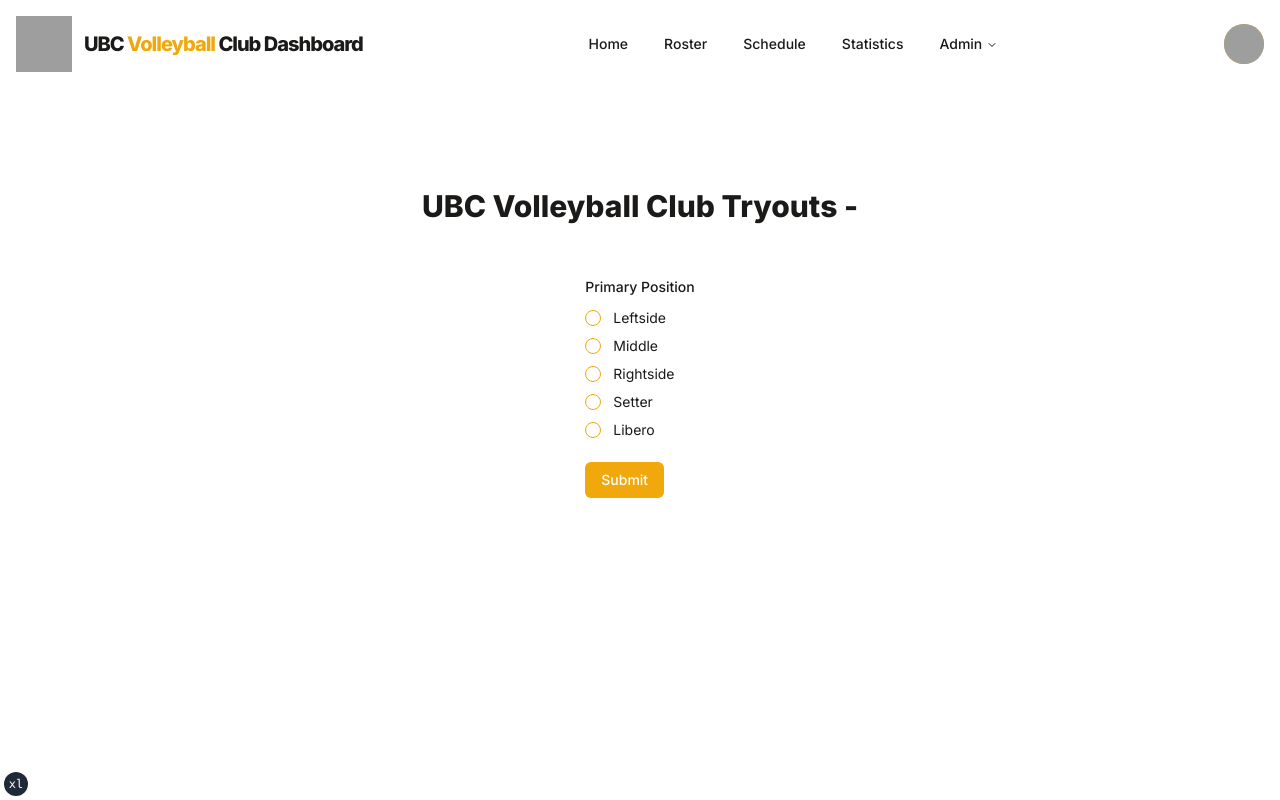
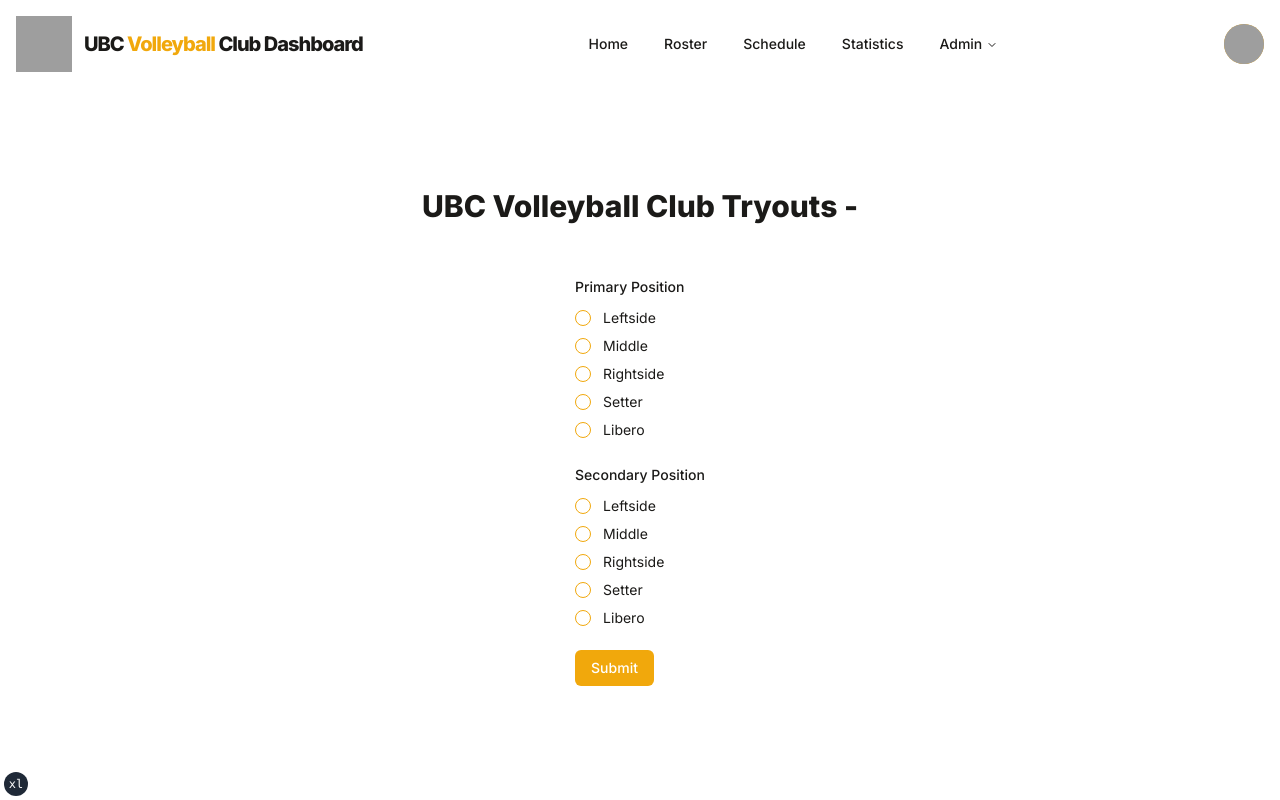
Before and after one commit to ubccsss/UBC-Volleyball-Club-Website, a Next.js app: page /tryouts/registration in a window 1280 px wide. Built offline with nearby package versions, Linux system fonts and the light colour scheme; grey boxes are pictures that could not be loaded.

Commit message:
form changes wip

```diff
--- a/app/tryouts/registration/page.tsx
+++ b/app/tryouts/registration/page.tsx
@@ -22,8 +22,11 @@
 import { useState } from 'react';
 
 const FormSchema = z.object({
-  type: z.enum(["all", "mentions", "none"], {
-    required_error: "You need to select a notification type.",
+  pposition: z.enum(["leftside", "middle", "rightside", "libero", "setter"], {
+    required_error: "You need to select a primary position",
+  }),
+  sposition: z.enum(["leftside", "middle", "rightside", "libero", "setter"], {
+    required_error: "You need to select a secondary position",
   }),
 })
 
@@ -34,13 +37,24 @@
   // TODO: link to DB
   const [tryoutsOpen, setTryoutsStatus] = useState(true);
 
+  function generateRadioGroupItems(items) {
+    return items.map((item) => (
+      <FormItem key={item.value} className="flex items-center space-x-3 space-y-0">
+        <FormControl>
+          <RadioGroupItem value={item.value} />
+        </FormControl>
+        <FormLabel className="font-normal">{item.label}</FormLabel>
+      </FormItem>
+    ));
+  }
+
   const form = useForm<z.infer<typeof FormSchema>>({
     resolver: zodResolver(FormSchema),
   })
   console.log(params)
 
   function onSubmit(data: z.infer<typeof FormSchema>) {
-    console.log(data);
+    console.log(JSON.stringify(data, null, 2));
   }
 
   return (
@@ -57,7 +71,7 @@
                   <form onSubmit={form.handleSubmit(onSubmit)} className=" space-y-6">
                     <FormField
                       control={form.control}
-                      name="type"
+                      name="pposition"
                       render={({ field }) => (
                         <FormItem className="space-y-3">
                           <FormLabel>Primary Position</FormLabel>
@@ -67,46 +81,38 @@
                               defaultValue={field.value}
                               className="flex flex-col space-y-1"
                             >
-                              <FormItem className="flex items-center space-x-3 space-y-0">
-                                <FormControl>
-                                  <RadioGroupItem value="leftside" />
-                                </FormControl>
-                                <FormLabel className="font-normal">
-                                  Leftside
-                                </FormLabel>
-                              </FormItem>
-                              <FormItem className="flex items-center space-x-3 space-y-0">
-                                <FormControl>
-                                  <RadioGroupItem value="middle" />
-                                </FormControl>
-                                <FormLabel className="font-normal">
-                                  Middle
-                                </FormLabel>
-                              </FormItem>
-                              <FormItem className="flex items-center space-x-3 space-y-0">
-                                <FormControl>
-                                  <RadioGroupItem value="rightside" />
-                                </FormControl>
-                                <FormLabel className="font-normal">
-                                  Rightside
-                                </FormLabel>
-                              </FormItem>
-                              <FormItem className="flex items-center space-x-3 space-y-0">
-                                <FormControl>
-                                  <RadioGroupItem value="setter" />
-                                </FormControl>
-                                <FormLabel className="font-normal">
-                                  Setter
-                                </FormLabel>
-                              </FormItem>
-                              <FormItem className="flex items-center space-x-3 space-y-0">
-                                <FormControl>
-                                  <RadioGroupItem value="libero" />
-                                </FormControl>
-                                <FormLabel className="font-normal">
-                                  Libero
-                                </FormLabel>
-                              </FormItem>
+                              {generateRadioGroupItems([
+                                { value: "leftside", label: "Leftside" },
+                                { value: "middle", label: "Middle" },
+                                { value: "rightside", label: "Rightside" },
+                                { value: "setter", label: "Setter" },
+                                { value: "libero", label: "Libero" },
+                              ])}
+                            </RadioGroup>
+                          </FormControl>
+                          <FormMessage />
+                        </FormItem>
+                      )}
+                    />
+                    <FormField
+                      control={form.control}
+                      name="sposition"
+                      render={({ field }) => (
+                        <FormItem className="space-y-3">
+                          <FormLabel>Secondary Position</FormLabel>
+                          <FormControl>
+                            <RadioGroup
+                              onValueChange={field.onChange}
+                              defaultValue={field.value}
+                              className="flex flex-col space-y-1"
+                            >
+                              {generateRadioGroupItems([
+                                { value: "leftside", label: "Leftside" },
+                                { value: "middle", label: "Middle" },
+                                { value: "rightside", label: "Rightside" },
+                                { value: "setter", label: "Setter" },
+                                { value: "libero", label: "Libero" },
+                              ])}
                             </RadioGroup>
                           </FormControl>
                           <FormMessage />
```
